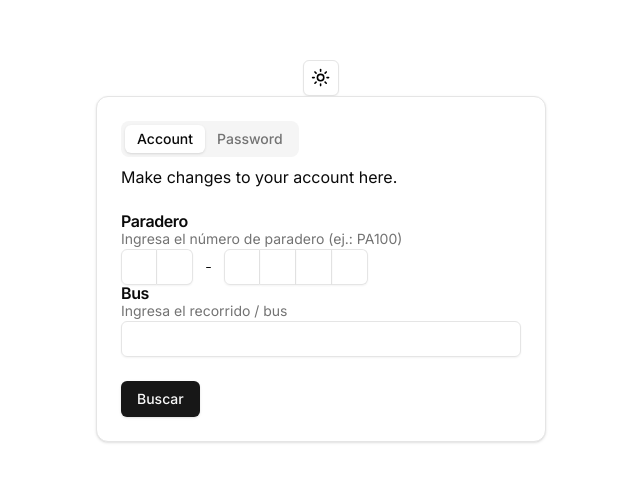
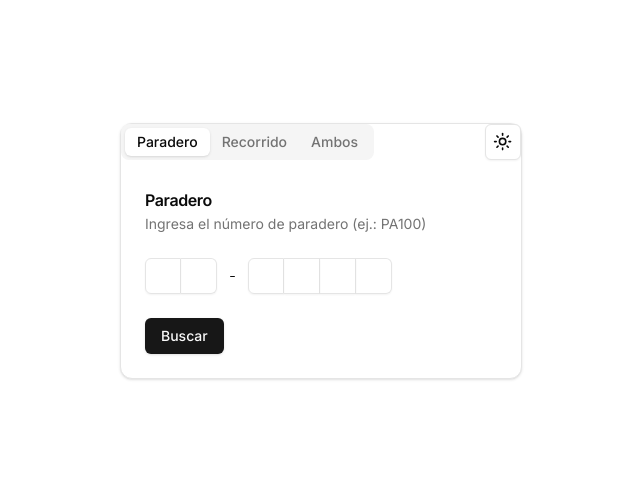
Before and after one commit to cacosat/paradero, a Next.js app: page / in a window 1280 px wide. Shown: the part 149-630 px from the top of the page, without its empty margins (319-959 px from the left). Built offline with nearby package versions, Linux system fonts and the light colour scheme.

Commit message:
basic structure home page

```diff
--- a/src/app/page.js
+++ b/src/app/page.js
@@ -21,27 +21,26 @@ import { Tabs, TabsContent, TabsList, TabsTrigger } from "@/components/ui/tabs"
 export default function Home() {
   return (
     <main className="flex flex-col justify-center items-center h-screen">
+      <Card>
+        <Tabs defaultValue="stop" className="w-[400px]">
+
+          <div class="flex justify-between">
+            <TabsList>
+              <TabsTrigger value="stop">Paradero</TabsTrigger>
+              <TabsTrigger value="bus">Recorrido</TabsTrigger>
+              <TabsTrigger value="both">Ambos</TabsTrigger>
+            </TabsList>
             <ModeToggle />
-      <Card>
+          </div>
+
+          <TabsContent value="stop">
 
             <CardHeader>
-
-          <Tabs defaultValue="account" className="w-[400px]">
-            <TabsList>
-              <TabsTrigger value="account">Account</TabsTrigger>
-              <TabsTrigger value="password">Password</TabsTrigger>
-            </TabsList>
-            <TabsContent value="account">Make changes to your account here.</TabsContent>
-            <TabsContent value="password">Change your password here.</TabsContent>
-          </Tabs>
-
+              <CardTitle>Paradero</CardTitle>
+              <CardDescription>Ingresa el número de paradero (ej.: PA100)</CardDescription>
             </CardHeader>
 
             <CardContent>
-
-          <CardTitle>Paradero</CardTitle>
-          <CardDescription>Ingresa el número de paradero (ej.: PA100)</CardDescription>
-
               <InputOTP maxLength={6}>
                 <InputOTPGroup>
                   <InputOTPSlot index={0} />
@@ -55,18 +54,62 @@ export default function Home() {
                     <InputOTPSlot index={5} />
                 </InputOTPGroup>
               </InputOTP>
-
-          <CardTitle>Bus</CardTitle>
-          <CardDescription>Ingresa el recorrido / bus</CardDescription>
-          <Input />
-
             </CardContent>
 
             <CardFooter>
+              <Button>Buscar</Button>
+            </CardFooter>
+          </TabsContent>
+          <TabsContent value="bus">
+            <CardHeader>
+              <CardTitle>Bus</CardTitle>
+              <CardDescription>Ingresa el recorrido / bus</CardDescription>
+            </CardHeader>
 
+            <CardContent>
+              <Input />
+            </CardContent>
+
+            <CardFooter>
               <Button>Buscar</Button>
+            </CardFooter>
+          </TabsContent>
+          <TabsContent value="both">
+            <CardHeader>
+              <CardTitle>Paradero</CardTitle>
+              <CardDescription>Ingresa el número de paradero (ej.: PA100)</CardDescription>
+            </CardHeader>
 
+            <CardContent>
+              <InputOTP maxLength={6}>
+                <InputOTPGroup>
+                  <InputOTPSlot index={0} />
+                  <InputOTPSlot index={1} />
+                </InputOTPGroup>
+                <InputOTPSeparator />
+                <InputOTPGroup>
+                  <InputOTPSlot index={2} />
+                  <InputOTPSlot index={3} />
+                  <InputOTPSlot index={4} />
+                  <InputOTPSlot index={5} />
+                </InputOTPGroup>
+              </InputOTP>
+            </CardContent>
+
+            <CardHeader>
+              <CardTitle>Bus</CardTitle>
+              <CardDescription>Ingresa el recorrido / bus</CardDescription>
+            </CardHeader>
+
+            <CardContent>
+              <Input />
+            </CardContent>
+
+            <CardFooter>
+              <Button>Buscar</Button>
             </CardFooter>
+          </TabsContent>
+        </Tabs>
 
       </Card>
     </main>
```
Lines whose indentation alone changed are shown as unchanged.
